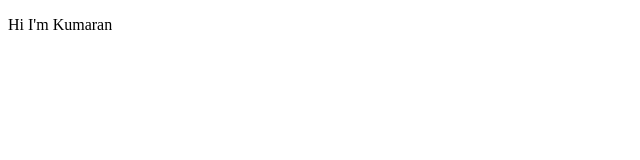
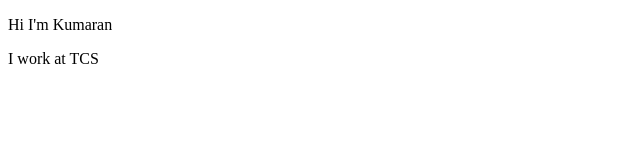
Before and after one commit to KumaranSahi/kumaran-portfolio, a plain HTML site: page index.html in a window 1280 px wide. Shown: the full height of the page, 0-640 px from the left. Drawn offline with Linux system fonts and the light colour scheme.

Commit message:
chore - added work

```diff
--- a/index.html
+++ b/index.html
@@ -9,5 +9,8 @@
     <p>
         Hi I'm Kumaran
     </p>
+    <p>
+        I work at TCS
+    </p>
 </body>
 </html>
```
